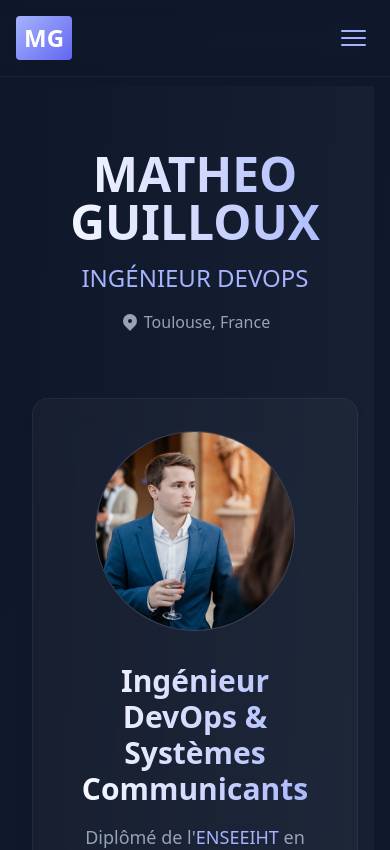
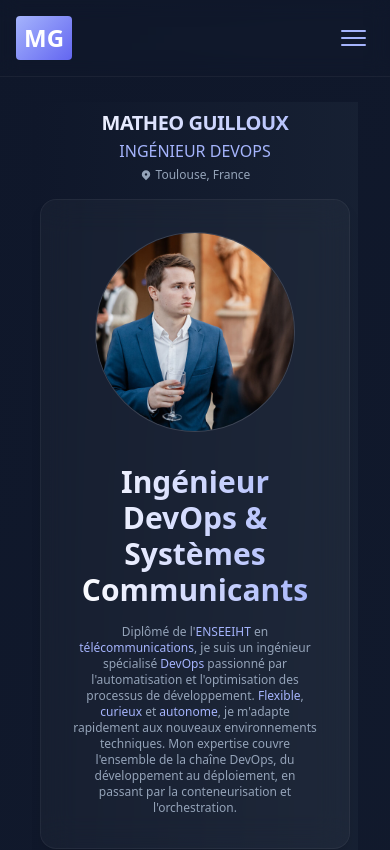
Before and after one commit to CaptainIgl00/portfolio, a Vue app: page /about in a window 390 px wide. Shown: the top 850 px of the page. Built offline with nearby package versions, Linux system fonts and the light colour scheme.

Commit message:
fix: amélioration de la responsivité mobile en supprimant le scroll horizontal indésirable

```diff
--- a/src/App.vue
+++ b/src/App.vue
@@ -4,7 +4,8 @@ import Footer from './components/Footer.vue'
 </script>
 
 <template>
-  <div class="app">
+  <div id="app" class="min-h-screen w-screen overflow-x-hidden">
+    <div class="app relative w-full overflow-x-hidden">
       <NavBar />
       <main class="main-content">
         <router-view v-slot="{ Component }">
@@ -14,6 +15,7 @@ import Footer from './components/Footer.vue'
         </router-view>
       </main>
       <Footer />
+    </div>
   </div>
 </template>
 
@@ -150,4 +152,26 @@ button:disabled {
   background: rgba(165, 180, 252, 0.2);
   color: #fff;
 }
+
+html, body {
+  margin: 0;
+  padding: 0;
+  overflow-x: hidden;
+  width: 100vw;
+  min-height: 100vh;
+}
+
+#app {
+  width: 100%;
+  min-height: 100vh;
+  overflow-x: hidden;
+}
+
+.app {
+  width: 100%;
+  min-height: 100vh;
+  overflow-x: hidden;
+  display: flex;
+  flex-direction: column;
+}
 </style>
--- a/src/views/About.vue
+++ b/src/views/About.vue
@@ -1,13 +1,13 @@
 <template>
-  <div class="min-h-screen py-16 text-white bg-gradient-to-br from-slate-900 to-slate-800">
-    <div class="w-full max-w-7xl mx-auto px-4">
+  <div class="min-h-screen overflow-x-hidden py-2 sm:py-8 lg:py-16 text-white bg-gradient-to-br from-slate-900 to-slate-800">
+    <div class="w-full max-w-7xl mx-auto px-1 sm:px-4 lg:px-8">
       <!-- En-tête -->
-      <div class="text-center mb-16">
-        <h1 class="text-5xl md:text-6xl font-bold bg-gradient-to-r from-white to-primary-300 bg-clip-text text-transparent mb-4">MATHEO GUILLOUX</h1>
-        <h2 class="text-2xl md:text-3xl text-primary-300 font-medium mb-4">INGÉNIEUR DEVOPS</h2>
-        <div class="flex items-center justify-center gap-2 text-slate-400">
+      <div class="text-center mb-4 sm:mb-12 lg:mb-16">
+        <h1 class="text-xl sm:text-3xl lg:text-6xl font-bold bg-gradient-to-r from-white to-primary-300 bg-clip-text text-transparent mb-1 sm:mb-4 tracking-tight leading-tight">MATHEO GUILLOUX</h1>
+        <h2 class="text-base sm:text-2xl lg:text-3xl text-primary-300 font-medium mb-1 sm:mb-4">INGÉNIEUR DEVOPS</h2>
+        <div class="flex items-center justify-center gap-1 sm:gap-2 text-slate-400 text-xs sm:text-base">
           <span class="flex items-center gap-1">
-            <svg xmlns="http://www.w3.org/2000/svg" class="h-5 w-5" viewBox="0 0 20 20" fill="currentColor">
+            <svg xmlns="http://www.w3.org/2000/svg" class="h-3 sm:h-5 w-3 sm:w-5" viewBox="0 0 20 20" fill="currentColor">
               <path fill-rule="evenodd" d="M5.05 4.05a7 7 0 119.9 9.9L10 18.9l-4.95-4.95a7 7 0 010-9.9zM10 11a2 2 0 100-4 2 2 0 000 4z" clip-rule="evenodd"/>
             </svg>
             Toulouse, France
@@ -16,16 +16,18 @@
       </div>
 
       <!-- Présentation -->
-      <div class="mb-16">
+      <div class="mb-4 sm:mb-12 lg:mb-16 px-1 sm:px-0">
         <ProfileCard title="Ingénieur DevOps & Systèmes Communicants">
-          Diplômé de l'<span class="highlight-text">ENSEEIHT</span> en <span class="highlight-text">télécommunications</span>, je suis un ingénieur spécialisé <span class="highlight-text">DevOps</span> passionné par l'automatisation et l'optimisation des processus de développement. <span class="highlight-text">Flexible</span>, <span class="highlight-text">curieux</span> et <span class="highlight-text">autonome</span>, je m'adapte rapidement aux nouveaux environnements techniques. Mon expertise couvre l'ensemble de la chaîne DevOps, du développement au déploiement, en passant par la conteneurisation et l'orchestration.
+          <p class="text-xs sm:text-lg text-slate-400">
+            Diplômé de l'<span class="highlight-text">ENSEEIHT</span> en <span class="highlight-text">télécommunications</span>, je suis un ingénieur spécialisé <span class="highlight-text">DevOps</span> passionné par l'automatisation et l'optimisation des processus de développement. <span class="highlight-text">Flexible</span>, <span class="highlight-text">curieux</span> et <span class="highlight-text">autonome</span>, je m'adapte rapidement aux nouveaux environnements techniques. Mon expertise couvre l'ensemble de la chaîne DevOps, du développement au déploiement, en passant par la conteneurisation et l'orchestration.
+          </p>
         </ProfileCard>
       </div>
 
       <!-- Compétences -->
-      <section class="mb-16">
+      <section class="mb-4 sm:mb-12 lg:mb-16 px-1 sm:px-0">
         <h2 class="section-title">Compétences Techniques</h2>
-        <div class="grid grid-cols-1 md:grid-cols-2 lg:grid-cols-3 gap-8">
+        <div class="grid grid-cols-1 md:grid-cols-2 lg:grid-cols-3 gap-2 sm:gap-4 lg:gap-6">
           <SkillCard>
             <template #title>DevOps & Cloud</template>
             <ProgressBar name="Docker" level="Expert" :value="5" />
@@ -56,9 +58,9 @@
       </section>
 
       <!-- Expérience -->
-      <section class="mb-16">
+      <section class="mb-4 sm:mb-12 lg:mb-16 px-1 sm:px-0">
         <h2 class="section-title">Expérience Professionnelle</h2>
-        <div class="relative py-8 grid gap-8">
+        <div class="relative py-2 sm:py-8 grid gap-3 sm:gap-8">
           <div class="absolute left-0 top-0 w-0.5 h-full bg-gradient-to-b from-primary-300/30 to-primary-300/10"></div>
 
           <TimelineItem
@@ -69,7 +71,7 @@
             <template #title>
               Projet <span class="highlight-text">POLEOS</span> - <span class="highlight-text">Airbus Defense & Space</span>
             </template>
-            <div class="grid grid-cols-1 lg:grid-cols-2 gap-8">
+            <div class="grid grid-cols-1 lg:grid-cols-2 gap-4 sm:gap-8">
               <div>
                 <div class="mb-4 text-slate-200">
                   <p class="mb-2 text-slate-400">Modernisation et automatisation du segment sol des satellites d'observation de la Terre livrés à la Pologne. Implémentation de solutions innovantes basées sur les LLMs et les pratiques DevOps modernes.</p>
@@ -102,7 +104,7 @@
             <template #title>
               Projet <span class="highlight-text">FreeHopper</span> - <span class="highlight-text">Airbus Defense & Space</span>
             </template>
-            <div class="grid grid-cols-1 lg:grid-cols-2 gap-8">
+            <div class="grid grid-cols-1 lg:grid-cols-2 gap-4 sm:gap-8">
               <div>
                 <div class="mb-4 text-slate-200">
                   <p class="mb-2 text-slate-400">Projet R&D démontrant la faisabilité du Beam Hopping pour les communications satellites. Développement d'une architecture microservices moderne pour l'automatisation des tests RF.</p>
@@ -135,7 +137,7 @@
             <template #title>
               Projet <span class="highlight-text">Astrocast</span> - <span class="highlight-text">Airbus Defense & Space</span>
             </template>
-            <div class="grid grid-cols-1 lg:grid-cols-2 gap-8">
+            <div class="grid grid-cols-1 lg:grid-cols-2 gap-4 sm:gap-8">
               <div>
                 <div class="mb-4 text-slate-200">
                   <p class="mb-2 text-slate-400">Modernisation de l'infrastructure logicielle embarquée pour les satellites IoT d'Astrocast. Migration et optimisation d'un système legacy Petalinux vers une architecture moderne et maintenable.</p>
@@ -167,7 +169,7 @@
             <template #title>
               Projet <span class="highlight-text">TELEO</span> - <span class="highlight-text">Airbus Defense & Space</span> & <span class="highlight-text">ONERA</span>
             </template>
-            <div class="grid grid-cols-1 lg:grid-cols-2 gap-8">
+            <div class="grid grid-cols-1 lg:grid-cols-2 gap-4 sm:gap-8">
               <div>
                 <div class="mb-4 text-slate-200">
                   <p class="mb-2 text-slate-400">Développement d'une architecture microservices pour les communications optiques laser entre satellites et stations sol. Collaboration étroite entre Airbus DS et l'ONERA pour démontrer la faisabilité des télécommunications optiques haute performance.</p>
@@ -199,7 +201,7 @@
             <template #title>
               Apprenti Ingénieur R&D RF - <span class="highlight-text">Continental Automotive</span>
             </template>
-            <div class="grid grid-cols-1 lg:grid-cols-2 gap-8">
+            <div class="grid grid-cols-1 lg:grid-cols-2 gap-4 sm:gap-8">
               <div>
                 <div class="mb-4 text-slate-400">
                   Développement de bancs de tests RF innovants et dépôt d'un brevet sur la technologie Ultra Wide Band (UWB). Conception et implémentation de solutions d'automatisation pour la caractérisation RF.
@@ -229,10 +231,10 @@
       </section>
 
       <!-- Certifications -->
-      <section class="mb-16">
+      <section class="mb-8 sm:mb-12 lg:mb-16 px-2 sm:px-0">
         <h2 class="section-title">Certifications</h2>
         <div class="flex justify-center">
-          <div class="w-full md:w-96">
+          <div class="w-full sm:w-[28rem] md:w-96">
             <SkillCard>
               <template #title>Python <span class="text-primary-300">•</span> LinkedIn Skills Assessment</template>
               <div class="text-center text-slate-400 mb-4">
@@ -254,9 +256,9 @@
       </section>
 
       <!-- Projets Personnels -->
-      <section class="mb-16">
+      <section class="mb-4 sm:mb-12 lg:mb-16 px-1 sm:px-0">
         <h2 class="section-title">Projets Personnels</h2>
-        <div class="grid grid-cols-1 md:grid-cols-2 lg:grid-cols-3 gap-8">
+        <div class="grid grid-cols-1 md:grid-cols-2 lg:grid-cols-3 gap-2 sm:gap-4 lg:gap-6">
           <SkillCard>
             <template #title>
               <div class="flex items-center justify-between">
@@ -312,15 +314,15 @@
       </section>
 
       <!-- Formation -->
-      <section class="mb-16">
+      <section class="mb-4 sm:mb-12 lg:mb-16 px-1 sm:px-0">
         <h2 class="section-title">Formation</h2>
-        <div class="relative py-8 grid gap-8">
+        <div class="relative py-2 sm:py-8 grid gap-3 sm:gap-8">
           <div class="absolute left-0 top-0 w-0.5 h-full bg-gradient-to-b from-primary-300/30 to-primary-300/10"></div>
           <TimelineItem date="2020 - 2023">
             <template #title>
               <span class="highlight-text">ENSEEIHT</span> - Diplôme d'ingénieur
             </template>
-            <div class="grid grid-cols-1 lg:grid-cols-2 gap-8">
+            <div class="grid grid-cols-1 lg:grid-cols-2 gap-4 sm:gap-8">
               <div>
                 <div class="mb-4 text-slate-400">
                   Formation d'excellence en électronique et télécommunications à Toulouse INP. Spécialisation en systèmes embarqués et communications numériques.
@@ -347,7 +349,7 @@
             <template #title>
               <span class="highlight-text">Classe Préparatoire PSI</span> - <span class="highlight-text">Lycée Arago</span>
             </template>
-            <div class="grid grid-cols-1 lg:grid-cols-2 gap-8">
+            <div class="grid grid-cols-1 lg:grid-cols-2 gap-4 sm:gap-8">
               <div>
                 <div class="mb-4 text-slate-400">
                   Préparation intensive pour les concours d'entrée dans les grandes écoles d'ingénieurs. Spécialisation en physique, sciences de l'ingénieur et mathématiques. Major de la promotion.
@@ -367,9 +369,9 @@
       </section>
 
       <!-- Langues -->
-      <section>
+      <section class="px-1 sm:px-0">
         <h2 class="section-title">Langues</h2>
-        <div class="grid grid-cols-1 md:grid-cols-3 gap-8">
+        <div class="grid grid-cols-1 sm:grid-cols-2 md:grid-cols-3 gap-2 sm:gap-4 lg:gap-6">
           <SkillCard>
             <template #title>Anglais</template>
             <div class="text-center text-slate-400">
@@ -437,10 +439,10 @@ onMounted(() => {
 }
 
 .list-item-tech {
-  @apply relative text-slate-400 before:content-['•'] before:absolute before:left-[-1.25rem] before:text-primary-300;
+  @apply relative text-slate-400 before:content-['•'] before:absolute before:left-[-1.25rem] before:text-primary-300 text-xs sm:text-base;
 }
 
 .section-title {
-  @apply text-3xl md:text-4xl font-bold mb-8 bg-gradient-to-r from-white to-primary-300 bg-clip-text text-transparent text-center;
+  @apply text-lg sm:text-3xl lg:text-4xl font-bold mb-3 sm:mb-8 bg-gradient-to-r from-white to-primary-300 bg-clip-text text-transparent text-center;
 }
 </style>
```
Lines whose indentation alone changed are shown as unchanged.
